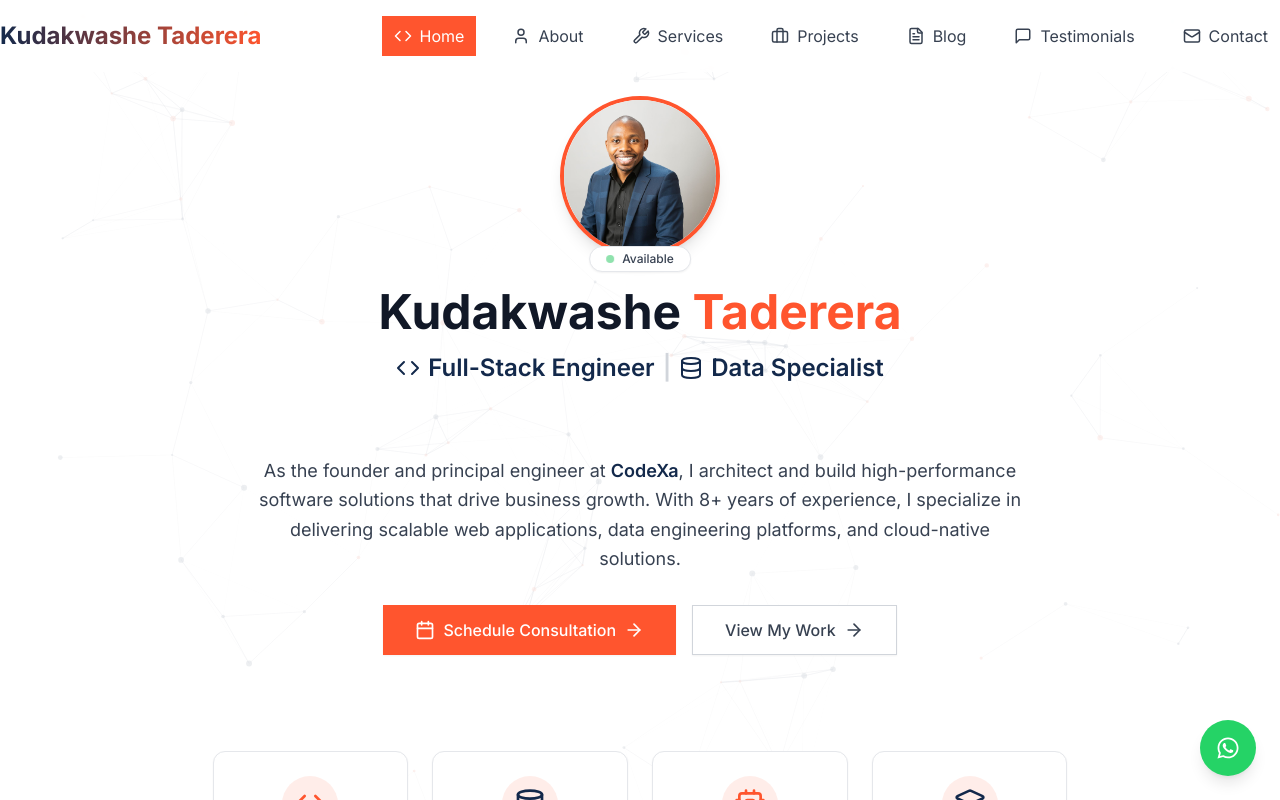
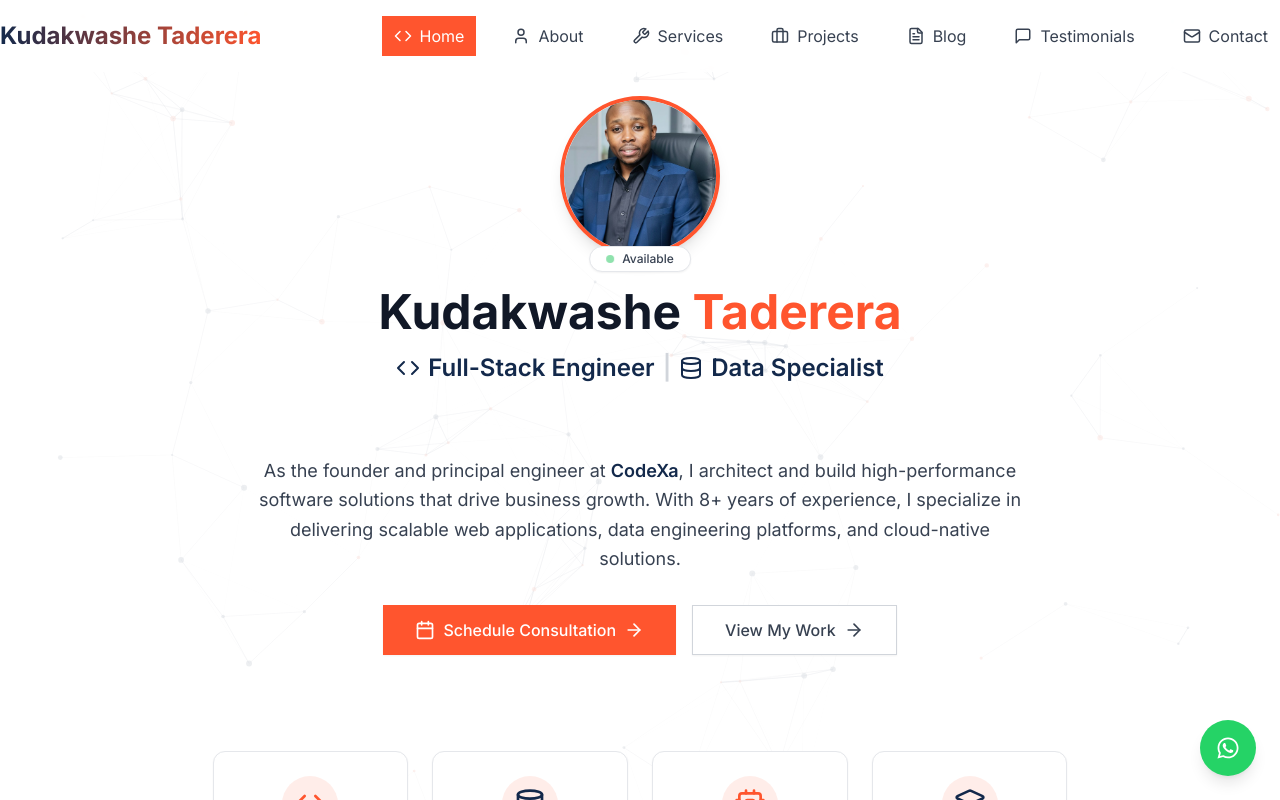
Before and after one commit to kudakwashe-taderera/website, a Next.js app: page / in a window 1280 px wide. Shown: the top 800 px of the page. Built offline with nearby package versions, Linux system fonts and the light colour scheme.

Commit message:
Fix image

```diff
--- a/app/about/page.tsx
+++ b/app/about/page.tsx
@@ -173,7 +173,7 @@ export default function AboutPage() {
               <div className="bg-white p-1 rounded-2xl shadow-2xl relative group">
                 <div className="absolute -inset-1 bg-gradient-to-r from-[#FF552E] to-orange-400 rounded-2xl opacity-20 group-hover:opacity-30 transition-opacity duration-300 blur-sm"></div>
                 <img
-                  src="/Kudash.jpg"
+                  src="/Kudash.jpeg"
                   alt="Kudakwashe Taderera"
                   className="w-full h-[500px] object-cover rounded-xl mb-6"
                 />
--- a/app/components/HeroSection.tsx
+++ b/app/components/HeroSection.tsx
@@ -28,7 +28,7 @@ export default function HeroSection() {
                 transition={{ duration: 0.5, delay: 0.2 }}
               >
                 <img
-                  src="/Kudash.jpg"
+                  src="/Kudash.jpeg"
                   alt="Kudakwashe Taderera"
                   className="w-40 h-40 rounded-full border-4 border-uiuc-orange object-cover shadow-lg mx-auto"
                 />
```
Also changed, not shown: public/Kudash.jpeg (added), public/Kudash.jpg (deleted).
